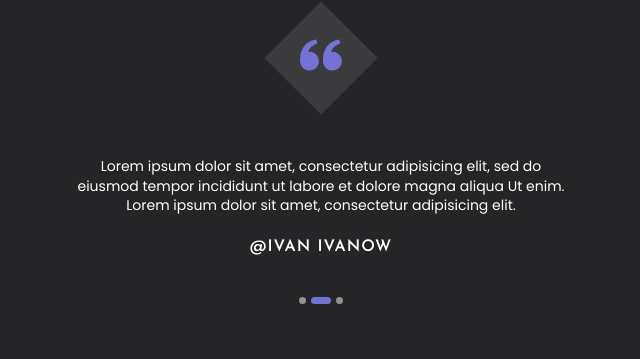
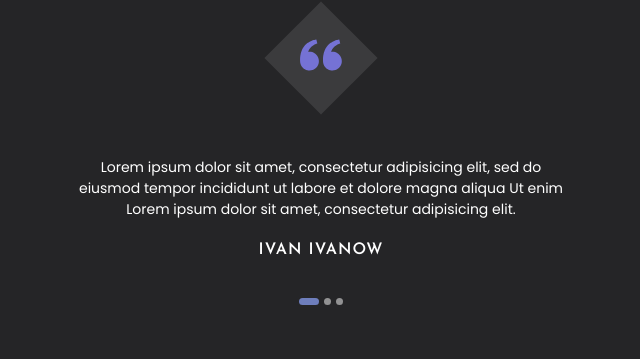
Before and after one commit to MempfisD/portfolio-start-project-main, a React app: page / in a window 1280 px wide. Shown: the part 2887-3246 px from the top of the page, without its empty margins (319-959 px from the left). Built offline with nearby package versions, Linux system fonts and the light colour scheme.

Commit message:
Add sliderCarousel

```diff
--- a/package.json
+++ b/package.json
@@ -43,6 +43,7 @@
 		"postcss-preset-env": "7.0.1",
 		"prompts": "2.4.2",
 		"react": "18.2.0",
+		"react-alice-carousel": "^2.8.0",
 		"react-app-polyfill": "3.0.0",
 		"react-dev-utils": "12.0.1",
 		"react-dom": "18.2.0",
--- a/src/components/slider/Slider.tsx
+++ b/src/components/slider/Slider.tsx
@@ -1,25 +1,44 @@
 import React from 'react';
-import { FlexWrapper } from '../FlexWrapper';
-import { S } from './Slider_Styles';
+import AliceCarousel from 'react-alice-carousel';
+import 'react-alice-carousel/lib/alice-carousel.css';
+import {S} from './Slider_Styles';
+import './../../styles/slider.css'
 
-export const Slider: React.FC = () => {
+type SlidePropsType = {
+	text: string,
+	userName: string
+}
+
+const Slide = (props: SlidePropsType) => {
 	return (
+			<S.Slide>
+				<S.Text>{props.text}</S.Text>
+				<S.Name>{props.userName}</S.Name>
+			</S.Slide>
+	)
+}
+
+const items = [
+			<Slide
+					text={'Lorem ipsum dolor sit amet, consectetur adipisicing elit, sed do eiusmod tempor incididunt ut labore et dolore magna aliqua Ut enim Lorem ipsum dolor sit amet, consectetur adipisicing elit.'}
+					userName={'ivan ivanow'}
+			/>,
+			<Slide
+					text={'Lorem ipsum dolor sit amet, consectetur adipisicing elit, sed do eiusmod tempor incididunt ut labore et dolore magna aliqua Ut enim Lorem ipsum dolor sit amet, consectetur adipisicing elit.'}
+					userName={'tanya naumova'}
+			/>,
+			<Slide
+					text={'Lorem ipsum dolor sit amet, consectetur adipisicing elit, sed do eiusmod tempor incididunt ut labore et dolore magna aliqua Ut enim Lorem ipsum dolor sit amet, consectetur adipisicing elit.'}
+					userName={'knopa knopa'}
+			/>
+		]
+;
+
+export const Slider = () => (
 		<S.Slider>
-			<FlexWrapper>
-				<S.Slide>
-					<S.Text>
-						Lorem ipsum dolor sit amet, consectetur adipisicing elit, sed do
-						eiusmod tempor incididunt ut labore et dolore magna aliqua Ut enim.
-						Lorem ipsum dolor sit amet, consectetur adipisicing elit.
-					</S.Text>
-					<S.Name>@ivan ivanow</S.Name>
-				</S.Slide>
-			</FlexWrapper>
-			<S.Pagination>
-				<span> </span>
-				<span className={'active'}> </span>
-				<span> </span>
-			</S.Pagination>
+			<AliceCarousel
+					mouseTracking
+					items={items}
+			/>
 		</S.Slider>
-	);
-};
+);
--- a/src/components/slider/Slider_Styles.ts
+++ b/src/components/slider/Slider_Styles.ts
@@ -1,8 +1,9 @@
 import styled from 'styled-components';
-import { theme } from '../../styles/Theme';
+import {theme} from '../../styles/Theme';
 
 const Slider = styled.div`
 	max-width: 500px;
+	width: 100%;
 	display: flex;
 	flex-direction: column;
 	align-items: center;
--- /dev/null
+++ b/src/styles/slider.css
@@ -0,0 +1,28 @@
+.alice-carousel__dots {
+	margin: 0;
+}
+
+.alice-carousel__dots-item:not(.__custom) {
+	display: inline-block;
+	border-radius: 20px;
+	width: 7px;
+	height: 7px;
+	background-color: rgba(255, 255, 255, 0.5);
+}
+
+.alice-carousel__dots-item:not(.__custom):not(:last-child) {
+	margin-right: 5px;
+}
+
+.alice-carousel__dots-item:not(.__custom):hover {
+	background-color: #7572D5;
+}
+
+.alice-carousel__dots-item:not(.__custom).__active {
+	width: 20px;
+}
+
+.alice-carousel__prev-btn,
+.alice-carousel__next-btn {
+	display: none;
+}
```
Also changed, not shown: 1 other file (tests, documents, lock files or other folders).
